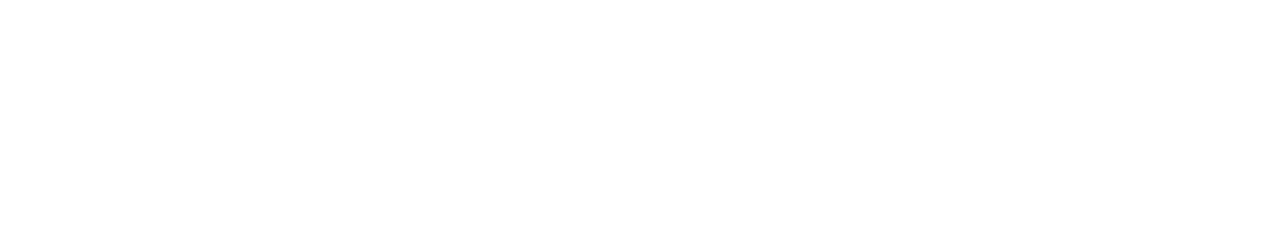
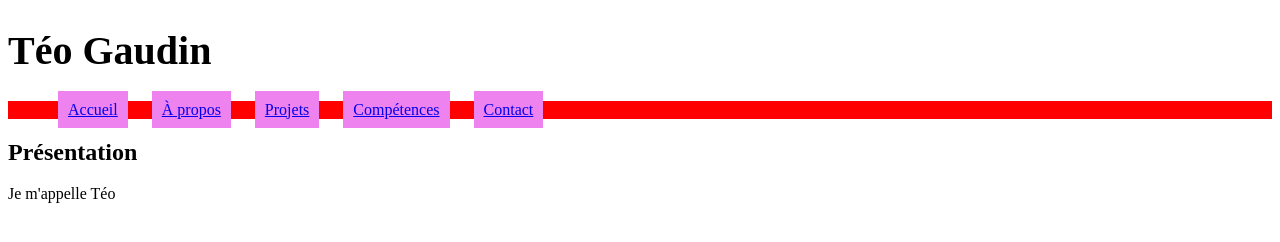
Before and after one commit to zeyluish/siteWeb-portfolio, a plain HTML site: page index.html in a window 1280 px wide. Drawn offline with Linux system fonts and the light colour scheme.

Commit message:
adding navbar + stylesheet

```diff
--- a/index.html
+++ b/index.html
@@ -3,9 +3,30 @@
 <head>
     <meta charset="UTF-8">
     <meta name="viewport" content="width=device-width, initial-scale=1.0">
+    <link rel="stylesheet" href="styles.css">
     <title>Page d'accueil</title>
 </head>
 <body>
+    <header>
+        <h1>Téo Gaudin</h1>
+        <div class="navbar">
+            <ul>
+                <li><a href="index.html#">Accueil</a></li>
+                <li><a href="about.html">À propos</a></li>
+                <li><a href="project.html">Projets</a></li>
+                <li><a href="skill.html">Compétences</a></li>
+                <li><a href="contact.html">Contact</a></li>
+            </ul>
+        </div>
+    </header>
+    <main>
+        <section>
+            <h2>Présentation</h2>
+            <p>Je m'appelle Téo</p>
+        </section>
+    </main>
+    <footer>
 
+    </footer>
 </body>
 </html>
--- /dev/null
+++ b/styles.css
@@ -0,0 +1,15 @@
+h1 {
+    font-size: 2.5rem;
+}
+
+div.navbar {
+    background: red;
+}
+
+div.navbar ul li {
+    display: inline;
+    margin: 0 10px;
+    background: violet;
+    padding: 10px;
+
+}
```
Also changed, not shown: about.html (+13 -0 lines), contact.html (+13 -0 lines), project.html (+13 -0 lines), skill.html (+13 -0 lines).
